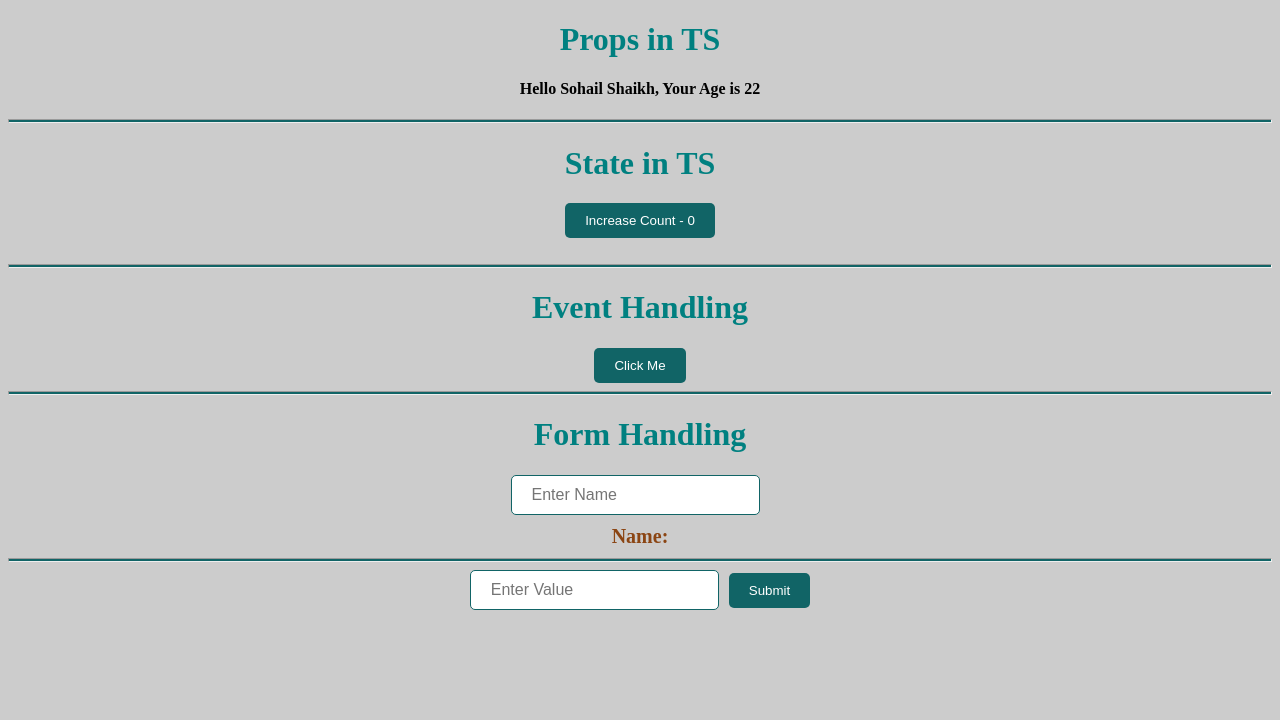
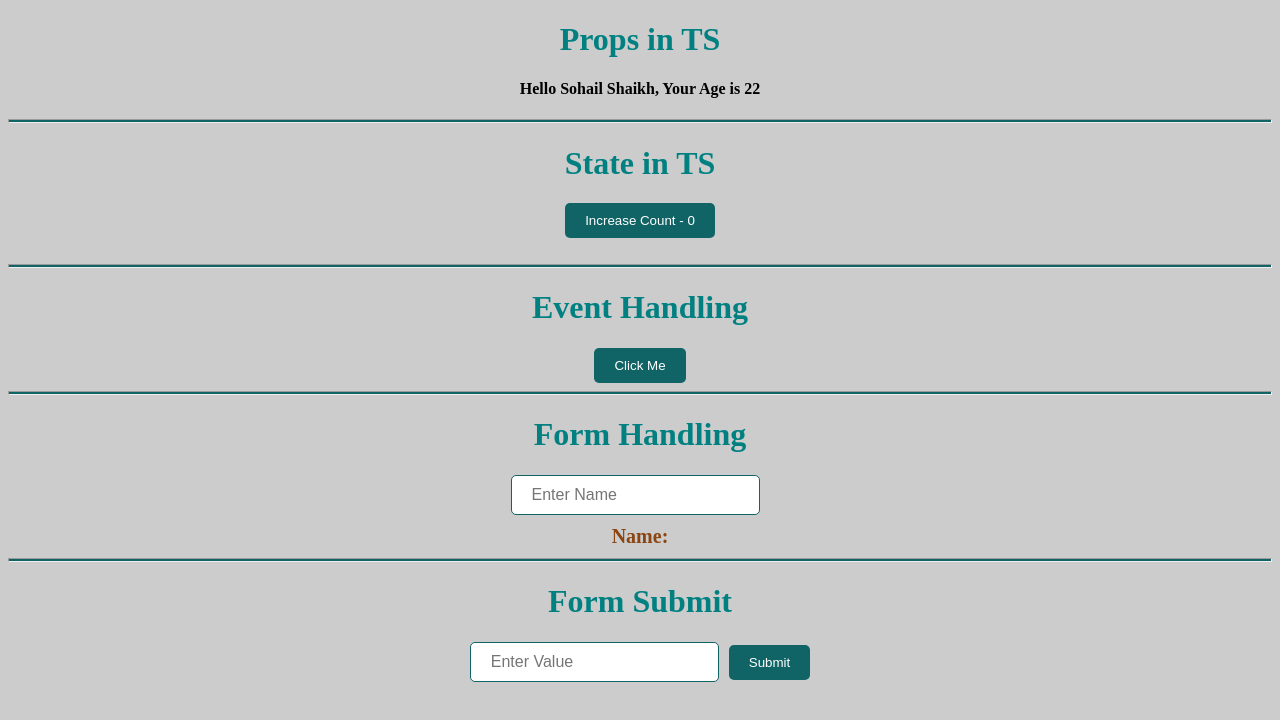
Before and after one commit to sohail019/Complete-TypeScript, a React (Vite) app in the folder 07_TypeScript_with_React/: page / in a window 1280 px wide. Shown: the top 720 px of the page. Built offline with nearby package versions, Linux system fonts and the light colour scheme.

Commit message:
Learned about how to Submit form in TS

```diff
--- a/07_TypeScript_with_React/src/components/TS/Events/FormSubmit.tsx
+++ b/07_TypeScript_with_React/src/components/TS/Events/FormSubmit.tsx
@@ -19,15 +19,17 @@ export const FormSubmit: React.FC = () => {
     }
   return (
     <form onSubmit={handleForm}>
-        <input type="text" value={inputValue} placeholder='Enter Value' onChange={handleChange} />
-        <button type="submit">Submit</button>
-        {/* <p>Input Value: {inputValue}</p>  */}
-        {
-            inputValue ? <p>Input Value: {inputValue}</p> : null
-        }
-        {
-            formValue ? <p>Form Value: {formValue}</p> : null
-        }
+      <h1>Form Submit</h1>
+      <input
+        type="text"
+        value={inputValue}
+        placeholder="Enter Value"
+        onChange={handleChange}
+      />
+      <button type="submit">Submit</button>
+      {/* <p>Input Value: {inputValue}</p>  */}
+      {inputValue ? <p>Input Value: {inputValue}</p> : null}
+      {formValue ? <p>Form Value: {formValue}</p> : null}
     </form>
-  )
+  );
 }
```
